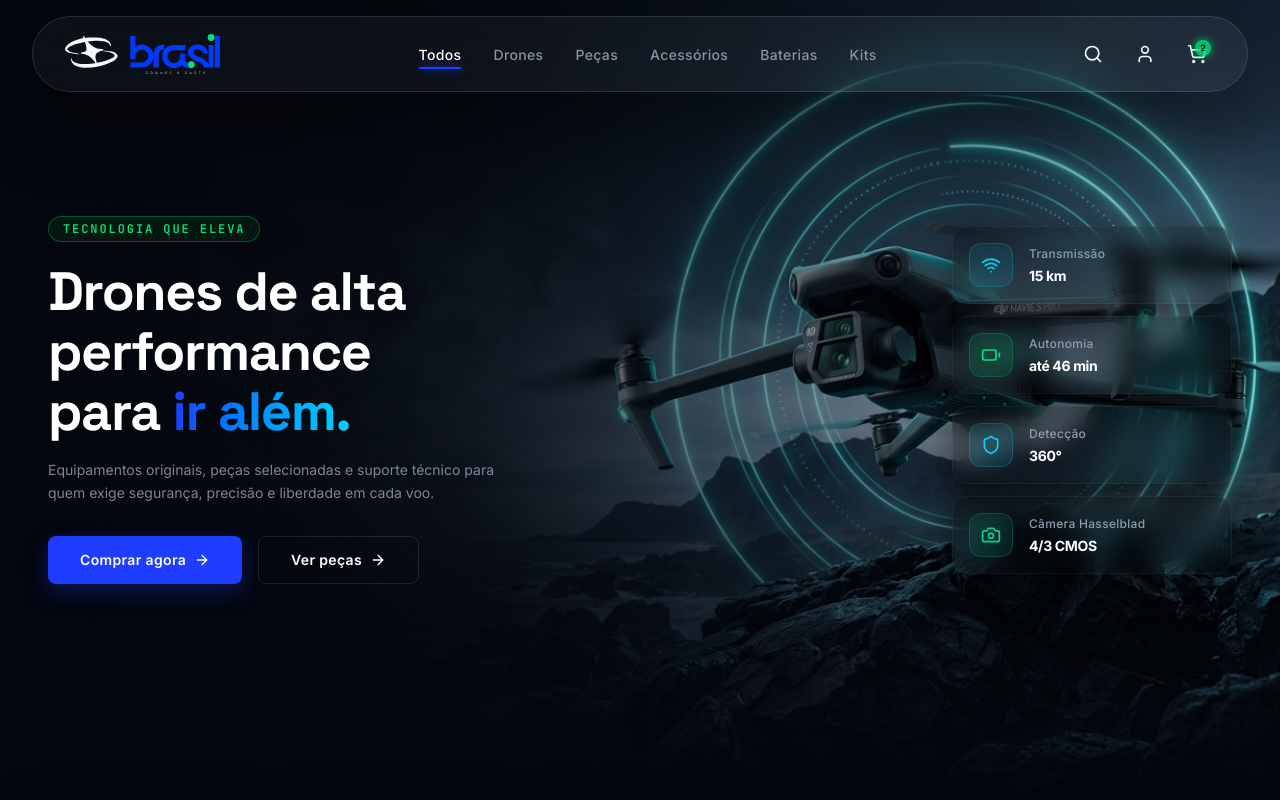
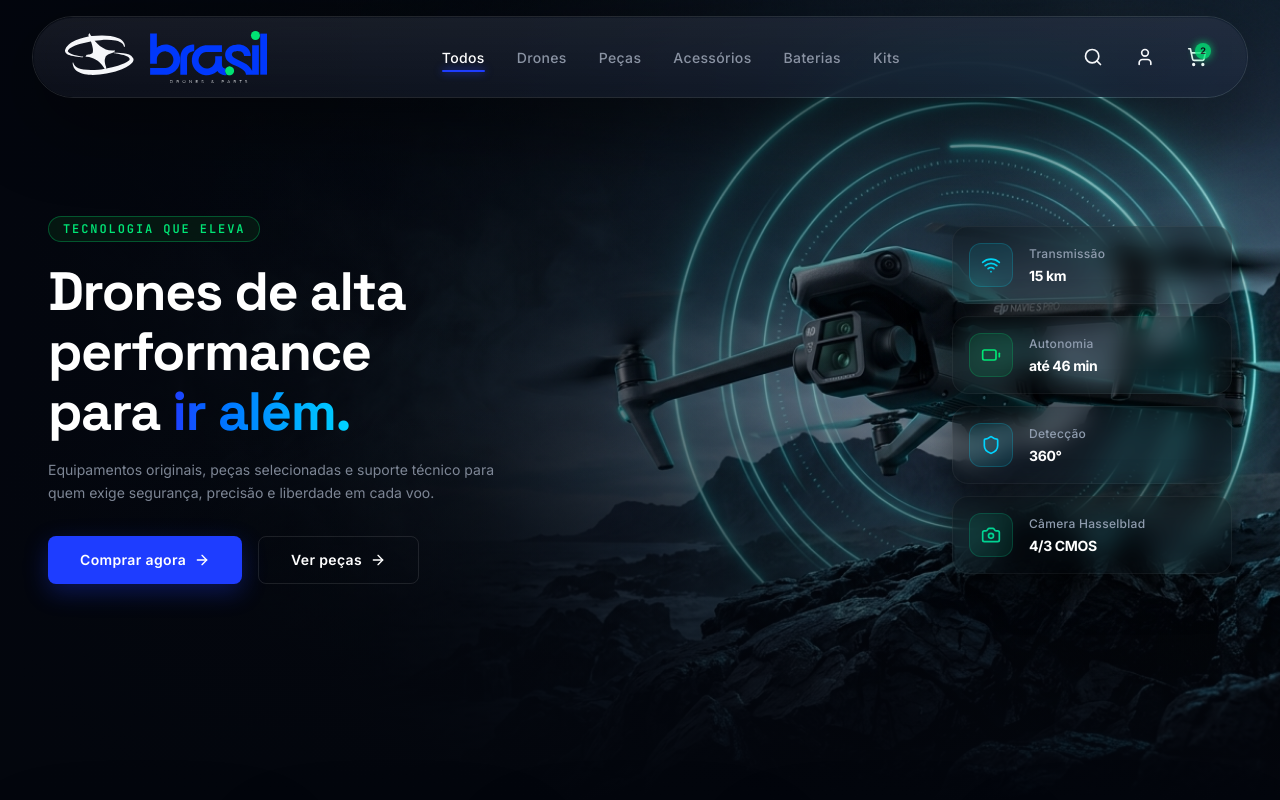
Before and after one commit to zalentec-proj/zalen-shop-app, a React (Vite) app: page / in a window 1280 px wide. Shown: the top 800 px of the page. Built offline with nearby package versions, Linux system fonts and the light colour scheme.

Commit message:
Fix navbar glass rendering in production

```diff
--- a/src/components/layout/Navbar.tsx
+++ b/src/components/layout/Navbar.tsx
@@ -59,10 +59,10 @@ export default function Navbar({
   return (
     <header className="fixed top-0 left-0 right-0 z-50 px-4 md:px-8 py-4 bg-transparent">
       {/* Floating glass bar / Sleek nav bar */}
-      <nav id="navbar-main" className="max-w-7xl mx-auto h-[76px] px-6 md:px-8 rounded-full flex items-center justify-between glass-panel transition-all duration-300 hover:border-white/20 shadow-[0_12px_32px_rgba(0,0,0,0.55)]">
+      <nav id="navbar-main" className="max-w-7xl mx-auto h-[82px] px-6 md:px-8 rounded-full flex items-center justify-between navbar-glass transition-all duration-300 hover:border-white/20 shadow-[0_12px_32px_rgba(0,0,0,0.55)]">
         {/* Brand Logo */}
-        <button onClick={onNavigateToHome} className="focus:outline-none cursor-pointer">
-          <Logo size="sm" />
+        <button onClick={onNavigateToHome} className="focus:outline-none cursor-pointer shrink-0">
+          <Logo size="sm" className="h-[46px] md:h-[52px]" />
         </button>
 
         {/* Desktop Nav Links */}
--- a/src/index.css
+++ b/src/index.css
@@ -70,6 +70,43 @@ body {
   border: 1px solid rgba(255, 255, 255, 0.08);
 }
 
+.navbar-glass {
+  position: relative;
+  isolation: isolate;
+  overflow: hidden;
+  background: transparent;
+  border: 1px solid rgba(255, 255, 255, 0.12);
+  box-shadow: 0 24px 80px rgba(0, 0, 0, 0.45);
+}
+
+.navbar-glass::before {
+  content: "";
+  position: absolute;
+  inset: 0;
+  z-index: 0;
+  background:
+    linear-gradient(90deg, rgba(14, 18, 28, 0.88) 0%, rgba(28, 38, 56, 0.72) 100%);
+  backdrop-filter: blur(28px) saturate(160%);
+  -webkit-backdrop-filter: blur(28px) saturate(160%);
+  transform: translateZ(0);
+}
+
+.navbar-glass::after {
+  content: "";
+  position: absolute;
+  inset: 1px;
+  z-index: 0;
+  border-radius: inherit;
+  background:
+    linear-gradient(180deg, rgba(255, 255, 255, 0.04), rgba(255, 255, 255, 0));
+  pointer-events: none;
+}
+
+.navbar-glass > * {
+  position: relative;
+  z-index: 1;
+}
+
 /* Glow overlays */
 .glow-radial {
   background: radial-gradient(circle at center, rgba(30, 61, 255, 0.15), transparent 60%);
```
